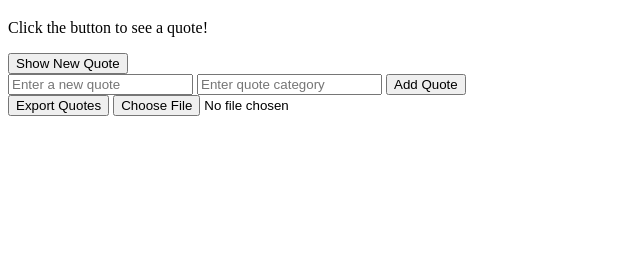
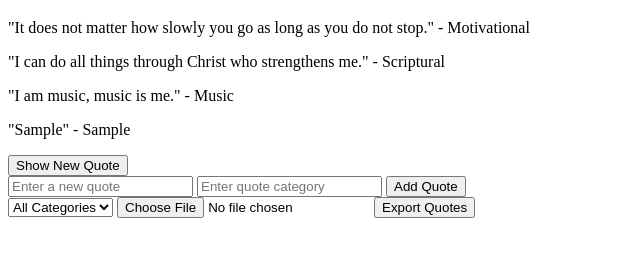
Before and after one commit to Chelsea-Adjei/alx_fe_javascript, a plain HTML site: page dom-manipulation/index.html in a window 1280 px wide. Both pictures are taken after typing "Sample", "Sample" into the empty fields and a click on the button "Add Quote". Shown: the part 61-318 px from the top of the page, without its empty margins (0-640 px from the left). Drawn offline with Linux system fonts and the light colour scheme.

Commit message:
new updates

```diff
--- a/dom-manipulation/index.html
+++ b/dom-manipulation/index.html
@@ -21,11 +21,16 @@
         <input id="newQuoteCategory" type="text" placeholder="Enter quote category" />
         <button onclick="addQuote()">Add Quote</button>
   </div>
-   <!-- Export Quotes button -->
-   <button onclick="exportQuotes()">Export Quotes</button>
 
-    <!-- Import Quotes file input (this is the missing part you referred to) -->
+    <!-- Category Filter Dropdown -->
+    <select id="categoryFilter" onchange="filterQuotes()">
+        <option value="all">All Categories</option>
+    </select>
+
+    <!-- Import/Export Quotes file input (this is the missing part you referred to) -->
   <input type="file" id="importFile" accept=".json" onchange="importFromJsonFile(event)" />
+  <button onclick="exportToJson()">Export Quotes</button>
+
 
   <script src="script.js"></script>
 </body>
--- a/dom-manipulation/script.js
+++ b/dom-manipulation/script.js
@@ -3,6 +3,16 @@ let quotes = [
     {text: "I can do all things through Christ who strengthens me.", category:"Scriptural"},
     {text: "I am music, music is me.", category:"Music"},
 ];  // create a lists of quotes first using array
+
+// Load quotes from localStorage if available
+window.onload = function() {
+    const savedQuotes = localStorage.getItem('quotes');
+    if (savedQuotes) {
+      quotes = JSON.parse(savedQuotes);
+      displayQuotes();
+      populateCategories();
+    }
+};
 
 // Load quotes from local storage on initialization
 function loadQuotes() {
@@ -10,11 +20,6 @@ function loadQuotes() {
     if (storedQuotes) {
         quotes = JSON.parse(storedQuotes);
     }
-}
-
-// Save quotes to local storage
-function saveQuotes() {
-    localStorage.setItem('quotes', JSON.stringify(quotes));
 }
 
 function showRandomQuote(){ // function to display a random quote using innerHTML
@@ -30,11 +35,17 @@ function showRandomQuote(){ // function to display a random quote using innerHTM
     document.getElementById('quoteCategory').textContent = `-${randomQuote.category}`; // to display the random category
 }
 
+// Function to display all quotes
+function displayQuotes() {
+    const quoteDisplay = document.getElementById('quoteDisplay');
+    quoteDisplay.innerHTML = quotes.map(quote => `<p>"${quote.text}" - ${quote.category}</p>`).join('');
+}
+
 function createAddQuoteForm(){  // Function to create the Add Quote form dynamically
     const formContainer = document.getElementById('formContainer');
 
-    const form = document.getElementById('form'); // This is creating a form element.
-    form.id = 'addQuoteForm';
+    let form = document.getElementById('form'); // This is creating a form element.
+    form = 'addQuoteForm';
 
     const quoteInput = document.createElement('input'); // creating the input "text" form.
     quoteInput.type = 'text'; //the input will be texts.
@@ -73,6 +84,68 @@ function createAddQuoteForm(){  // Function to create the Add Quote form dynamic
     });
 }
 
+function addQuote(){  // this is the function to add a new quote
+    const newQuoteText = document.getElementById('newQuoteText').value.trim(); //getting the values from input field in HTML
+    const newQuoteCategory = document.getElementById('newQuoteCategory').value.trim();
+
+    if (newQuoteText && newQuoteCategory){ //This is ensuring that both fields are filled. if they're, then....
+        const newQuote = { text: newQuoteText, category: newQuoteCategory }; // Adding a new quote to the array at the beginning
+        quotes.push(newQuote);
+        saveQuotes();
+        displayQuotes();
+        populateCategories();
+
+        document.getElementById('newQuoteText').value = '';  //clear input files
+        document.getElementById('newQuoteCategory').value = '';
+
+        alert('New quote added successfully!'); // if everything done, it should alert this.
+    } else {
+        alert('Please enter both a quote and a category.'); // if nothing inputted, it should alert this.
+    }
+}
+
+// Save quotes to local storage
+function saveQuotes() {
+    localStorage.setItem('quotes', JSON.stringify(quotes));
+}
+
+// Populate categories in the dropdown
+function populateCategories() {
+    const categoryFilter = document.getElementById('categoryFilter');
+    // Clear existing options except for 'All Categories'
+    categoryFilter.innerHTML = `<option value="all">All Categories</option>`;
+
+    // Create a Set to store unique categories
+    const categories = new Set(quotes.map(quote => quote.category));
+
+    // Populate dropdown with unique categories
+    categories.forEach(category => {
+      const option = document.createElement('option');
+      option.value = category;
+      option.textContent = category;
+      categoryFilter.appendChild(option);
+    });
+}
+
+// Filter quotes based on selected category
+function filterQuotes() {
+    const selectedCategory = document.getElementById('categoryFilter').value;
+    const quoteList = document.getElementById('quoteList');
+
+    // Save the selected category to localStorage
+    localStorage.setItem('selectedCategory', selectedCategory);
+
+    // Filter and display quotes
+    const filteredQuotes = selectedCategory === 'all'
+      ? quotes
+      : quotes.filter(quote => quote.category === selectedCategory);
+
+    quoteList.innerHTML = filteredQuotes.map((quote, index) =>
+      `<li>${quote.text} (${quote.category})
+        <button onclick="removeQuote(${index})">Delete</button></li>`
+    ).join('');
+}
+
 function exportQuotes() {
     const dataStr = JSON.stringify(quotes, null, 2); // Pretty JSON format
     const blob = new Blob([dataStr], { type: 'application/json' });
@@ -99,23 +172,21 @@ function importFromJsonFile(event) {
     fileReader.readAsText(event.target.files[0]);
 }
 
-function addQuote(){  // this is the function to add a new quote
-    const newQuoteText = document.getElementById('newQuoteText').value.trim(); //getting the values from input field in HTML
-    const newQuoteCategory = document.getElementById('newQuoteCategory').value.trim();
+// Function to display quotes on the page
+function displayQuotes() {
+    const quoteDisplay = document.getElementById('quoteDisplay');
+    quoteDisplay.innerHTML = ''; // Clear previous content
 
-    if (newQuoteText && newQuoteCategory){ //This is ensuring that both fields are filled. if they're, then....
-        const newQuote = { text: newQuoteText, category: newQuoteCategory }; // Adding a new quote to the array at the beginning
-        quotes.push(newQuote);
-
-        document.getElementById('newQuoteText').value = '';
-        document.getElementById('newQuoteCategory').value = '';
-
-        alert('New quote added successfully!'); // if everything done, it should alert this.
-    } else {
-        alert('Please enter both a quote and a category.'); // if nothing inputted, it should alert this.
-    }
+    // Loop through the quotes array and display each quote
+    quotes.forEach(quote => {
+      const quoteElement = document.createElement('p');
+      quoteElement.textContent = `"${quote.text}" - ${quote.category}`;
+      quoteDisplay.appendChild(quoteElement);
+    });
 }
 
 document.addEventListener('DOMContentLoaded', function(){
     document.getElementById('newQuote').addEventListener('click', showRandomQuote);
+    createAddQuoteForm(); // Create the form
+    displayQuotes(); // Display the initial quotes
 });
```
